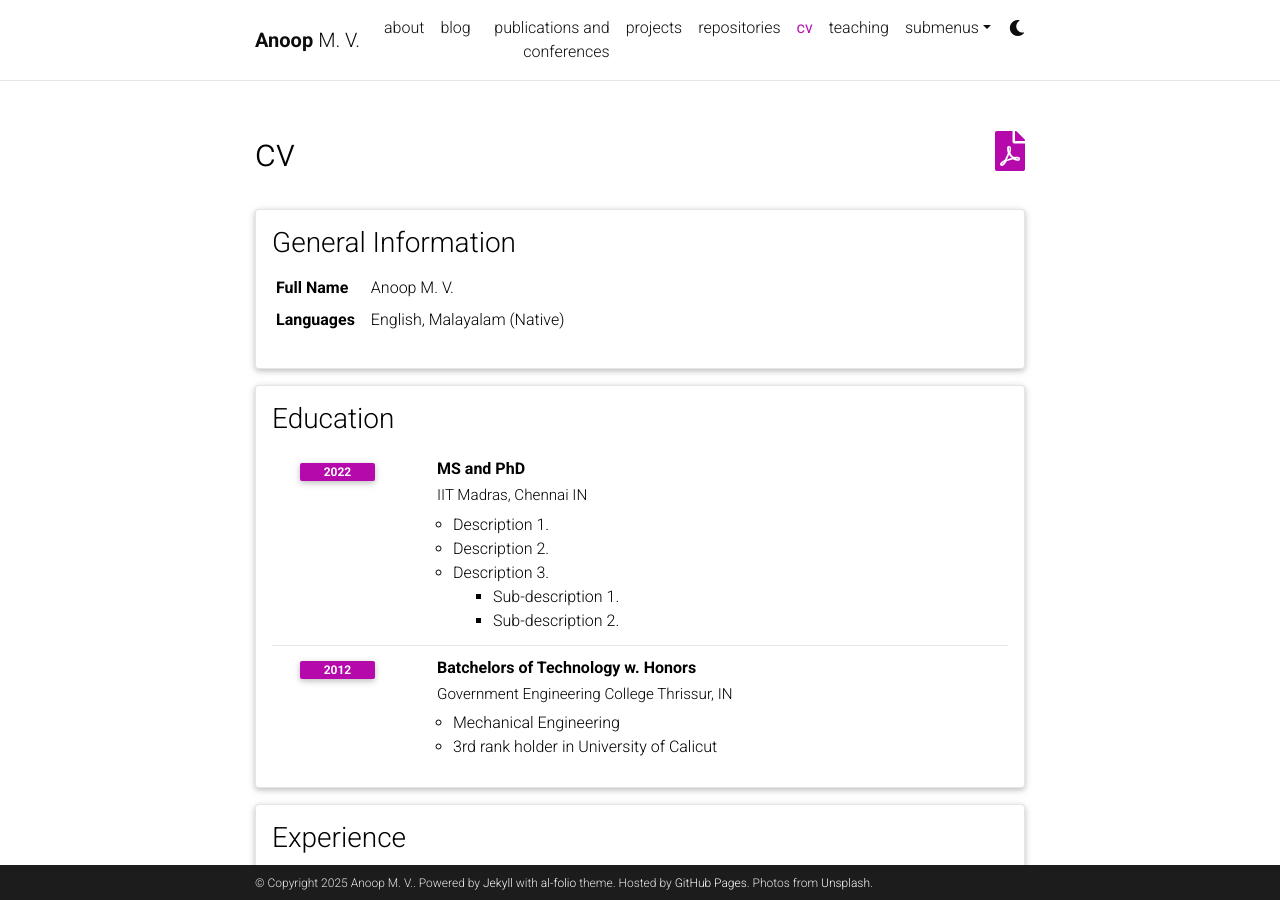
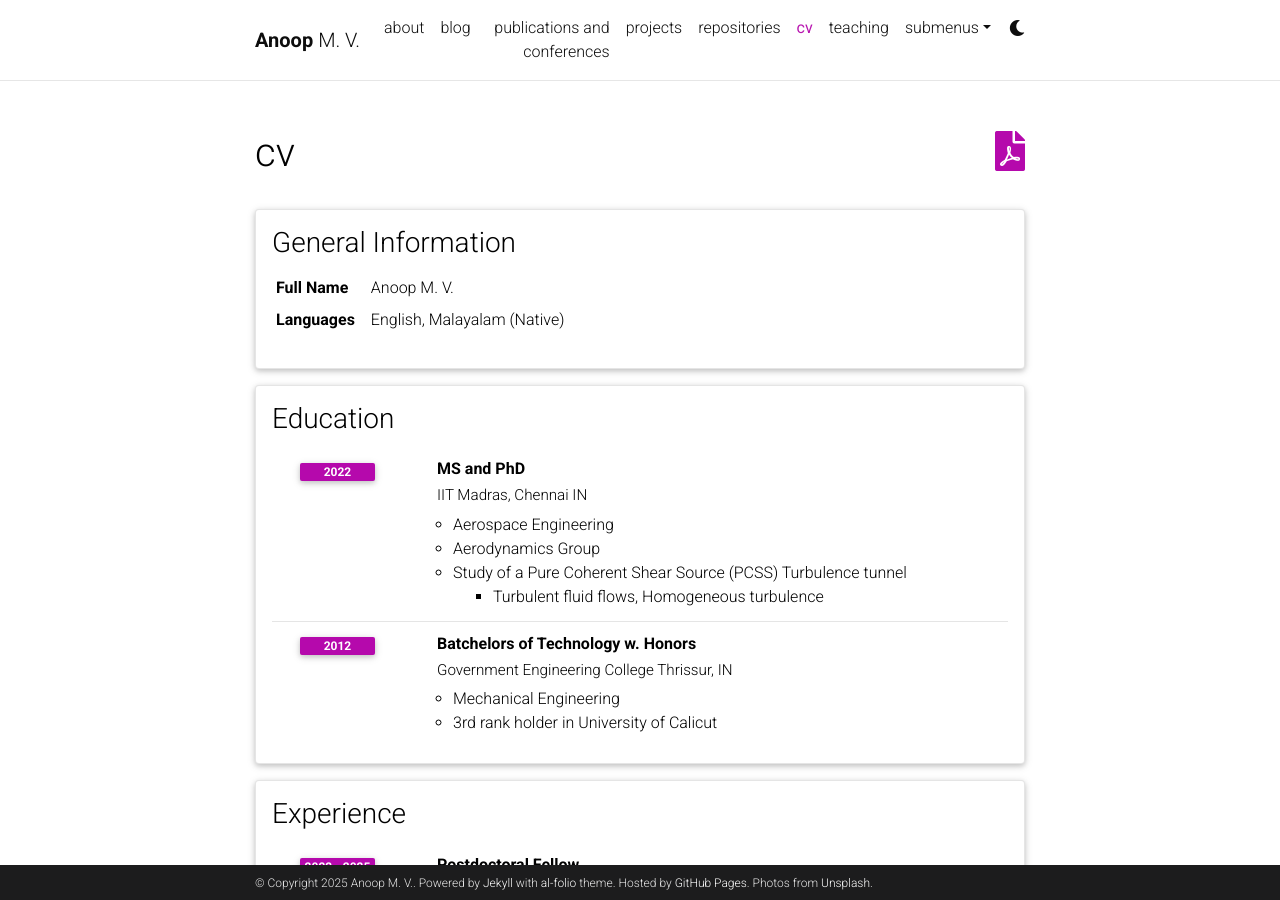
Before and after one commit to anoopmohanvijaya/mypage, a Jekyll site: the page built from _pages/cv.md, in a window 1280 px wide and 900 px high. Built offline with Jekyll 4.4.1, drawn with Linux system fonts in a browser that asks for light colours; comment, search, counter and statistics services are not loaded; a style sheet for code colours, icons or effects is not loaded.

Commit message:
cv mode 3

```diff
--- a/_data/cv.yml
+++ b/_data/cv.yml
@@ -15,12 +15,12 @@
       institution: IIT Madras, Chennai IN
       year: 2022
       description:
-        - Description 1.
-        - Description 2.
-        - title: Description 3.
+        - Aerospace Engineering
+        - Aerodynamics Group
+        - title: Study of a Pure Coherent Shear Source (PCSS) Turbulence tunnel
           contents:
-            - Sub-description 1.
-            - Sub-description 2.
+            - Turbulent fluid flows, Homogeneous turbulence
+            #- Sub-description 2.
     - title: Batchelors of Technology w. Honors
       institution: Government Engineering College Thrissur, IN
       year: 2012
```
